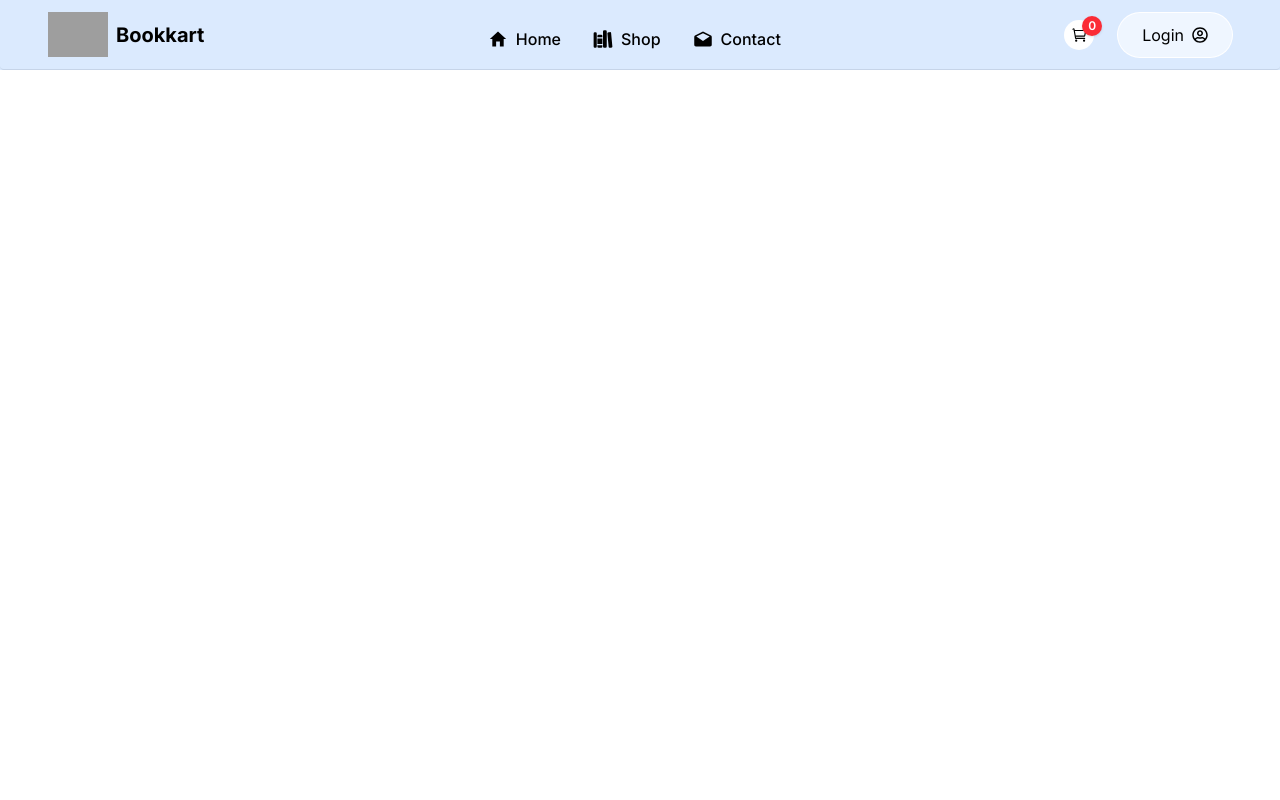
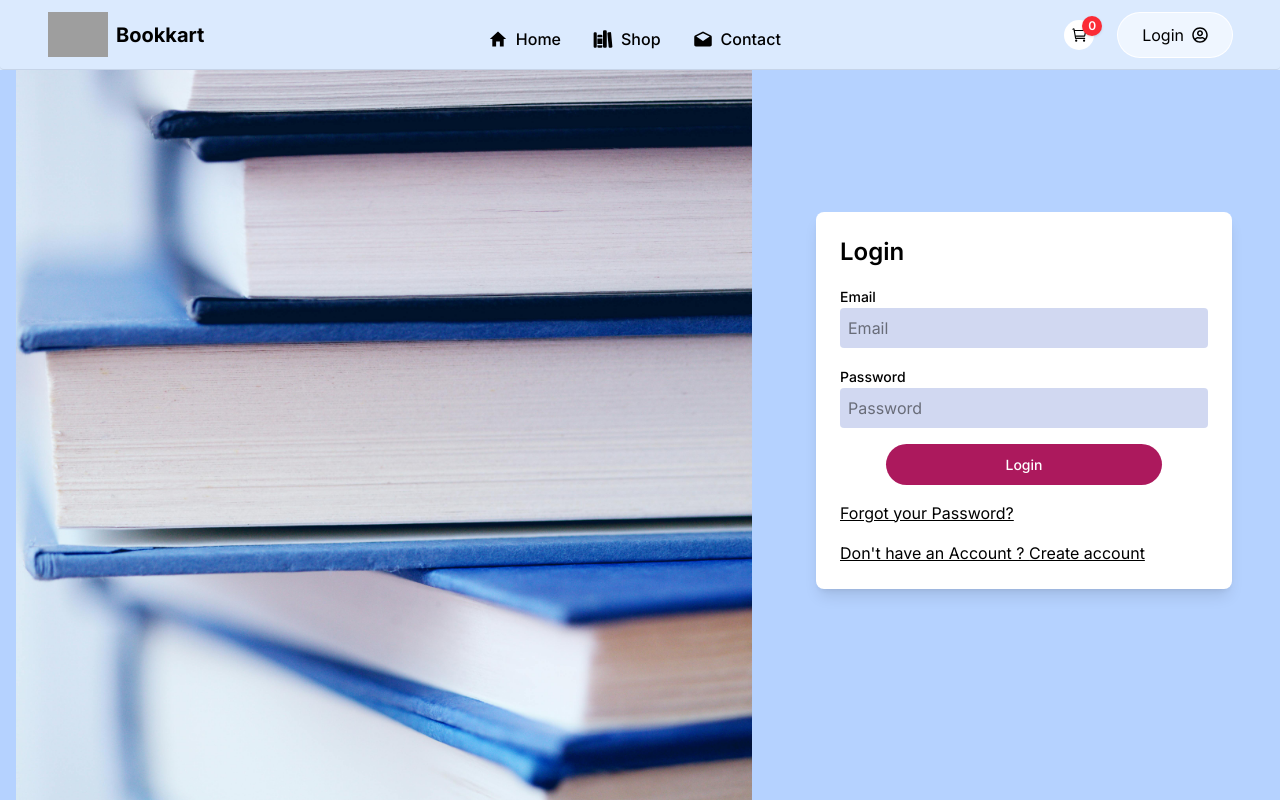
Before and after one commit to meenu-babu/MERNProjectBookFE, a React (Vite) app: page /login in a window 1280 px wide. Built offline with nearby package versions, Linux system fonts and the light colour scheme; grey boxes are pictures that could not be loaded.

Commit message:
login page

```diff
--- a/src/App.jsx
+++ b/src/App.jsx
@@ -21,6 +21,8 @@ function App() {
          <Route path='/cart' element={<Cart/>}/>
          <Route path='/login' element={<Login/>}/>
 
+
+
       </Routes>
       </main>
 
--- a/src/context/ShopContext.jsx
+++ b/src/context/ShopContext.jsx
@@ -4,12 +4,14 @@ import { books } from '../assets/data'
 export const ShopContext = createContext()
 const ShopContextProvider = (props) => {
   const currency = '₹'
+  const delivery_charges=50
   const navigate = useNavigate()
   const [token, setToken] = useState("")
   const [cartItems, setcartItems] = useState({})
 
   // adding item to cart
   const addToCart = async (itemId) => {
+    console.log("cart items:",cartItems)
     const cartData = { ...cartItems } //using a copy of the cartItems
     if (cartData[itemId]) {
       cartData[itemId] += 1
@@ -23,6 +25,7 @@ const ShopContextProvider = (props) => {
 const getCartCount=()=>{
   let totalCount=0
   for(const item in cartItems){
+    console.log("cart item:",item)
     try {
       if(cartItems[item] > 0){
         totalCount +=cartItems[item]
@@ -35,7 +38,28 @@ const getCartCount=()=>{
   return totalCount;
 }
 
-  const contextValue = { books, currency, navigate, token, setToken,cartItems,setcartItems,addToCart,getCartCount }
+// getting total cart amount
+const getCartAmount=()=>{
+  let totalAmount=0
+  for(const item in cartItems){
+    if(cartItems[item] > 0){
+      let itemInfo=books.find((book)=>book._id===item)
+      if(itemInfo){
+        totalAmount+=itemInfo.price * cartItems[item]
+      }
+    }
+  }
+  return totalAmount
+}
+
+//updating the quantity
+const updateQuantity=async(itemId,quantity)=>{
+  const cartData={...cartItems}
+  cartData[itemId]=quantity
+  setcartItems(cartData)
+}
+
+  const contextValue = { books, currency, navigate, token, setToken,cartItems,setcartItems,addToCart,getCartCount,updateQuantity,getCartAmount ,delivery_charges}
   return (
     <ShopContext.Provider value={contextValue}>
       {props.children}
--- a/src/pages/Cart.jsx
+++ b/src/pages/Cart.jsx
@@ -4,11 +4,13 @@ import { FaMinus, FaPlus } from 'react-icons/fa'
 import Title from '../components/Title'
 import { ShopContext } from '../context/ShopContext'
 import CartTotal from './CartTotal'
+import Footer from '../components/Footer'
+
 
 const Cart = () => {
-  const { books, navigate, currency, cartItems } = useContext(ShopContext)
+  const { books, navigate, currency, cartItems,getCartAmount,updateQuantity} = useContext(ShopContext)
   return (
-    <section className='px-4    '>
+    <section className='px-4 '>
       <div className='pt-28'>
         {/* Title */}
         <Title title1={'Cart'} title2={'List'} titleStyles={'h3'} />
@@ -29,13 +31,13 @@ const Cart = () => {
                         <div>
                           <p className='mb-1.5'>{item.category}</p>
                           <div className='flex items-center ring-1 ring-slate-900/5 rounded-full overflow-hidden bg-white'>
-                            <button className='p-1.5 bg-white rounded-full  shadow-md'><FaMinus className='text-xs' /></button>
+                            <button onClick={()=>updateQuantity(item._id,cartItems[item._id]-1)} className='p-1.5 bg-white rounded-full  shadow-md'><FaMinus className='text-xs' /></button>
                             <p className='px-2'>{cartItems[item._id]}</p>
-                            <button className='p-1.5 bg-white rounded-full  shadow-md'><FaPlus className='text-xs' /></button>
+                            <button onClick={()=>updateQuantity(item._id,cartItems[item._id]+1)} className='p-1.5 bg-white rounded-full  shadow-md'><FaPlus className='text-xs' /></button>
                           </div>
                         </div>
                         <h4 className='text-[16px] md:text-[17px] mb-2 font-bold'>{currency}{item.price}</h4>
-                        <TbTrash className='cursor-pointer text-xl text-red-800'/>
+                        <TbTrash onClick={()=>updateQuantity(item._id,cartItems[item._id],0)} className='cursor-pointer text-xl text-red-800'/>
                       </div>
                     </div>
                   </div>
@@ -47,12 +49,16 @@ const Cart = () => {
         </div>
 
         {/* cart summary */}
-        <div>
-          <div>
+        <div className='flex mt-20'>
+          <div className='w-full sm:w-[450px]'>
             <CartTotal/>
+            <button onClick={()=>navigate('/place-order')} className=' text-[14px] font-[500] bg-blue-900 ring-1 ring-secondary text-white px-4 py-2.5 rounded-full mt-6'>
+Proceed to Checkout
+            </button>
           </div>
         </div>
       </div>
+      <Footer/>
     </section>
   )
 }
--- a/src/pages/CartTotal.jsx
+++ b/src/pages/CartTotal.jsx
@@ -1,8 +1,37 @@
-import React from 'react'
+import React, { useContext } from 'react'
+import Title from '../components/Title'
+import { ShopContext } from '../context/ShopContext'
 
 const CartTotal = () => {
+    const {currency,getCartAmount,updateQuantity,delivery_charges}=useContext(ShopContext)
   return (
-    <div>CartTotal</div>
+    <div className='w-full'>
+        {/* Title */}
+        <Title title1={'Cart'} title2={'Total'} titleStyles={'text-[24px] leading-tight md:text-[28px] md:leading-[1.3] mb-4 font-bold'}/>
+        <div className='flex items-center justify-between pt-3'>
+            <h5 className='text-[14px] md:text-[15px] mb-1 font-bold'>SubTotal:</h5>
+            <p className='text-[14px] md:text-[15px] mb-1 font-bold'>{currency}{getCartAmount()}.00</p>
+        </div>
+
+
+        <hr className='mx-auto h-[1px] w-full bg-pink-900/20 my-1 border-0' />
+
+<div className='flex items-center justify-between pt-3'>
+            <h5 className='text-[14px] md:text-[15px] mb-1 font-bold'>Shipping Fee:</h5>
+            <p className='text-[14px] md:text-[15px] mb-1 font-bold'>{getCartAmount()===0 ? "0.00" :`${currency}${delivery_charges}.00`}</p>
+        </div>
+        <hr className='mx-auto h-[1px] w-full bg-pink-900/20 my-1 border-0' />
+
+
+
+        <div className='flex items-center justify-between pt-3'>
+            <h5 className='text-[14px] md:text-[15px] mb-1 font-bold'>SubTotal:</h5>
+            <p className='text-[14px] md:text-[15px] mb-1 font-bold'>{currency}{getCartAmount()===0 ? "0.00" : getCartAmount()+ delivery_charges}.00</p>
+        </div>
+         <hr className='mx-auto h-[1px] w-full bg-pink-900/20 my-1 border-0' />
+
+
+        </div>
   )
 }
 
--- a/src/pages/Login.jsx
+++ b/src/pages/Login.jsx
@@ -1,8 +1,65 @@
-import React from 'react'
+import React, { useState } from 'react'
+import loginImg from "../assets/login_side.jpg"
 
-function Login() {
+const Login = () => {
+
+  const [currState, setcurrState] = useState('Login')
+  const [name, setname] = useState('')
+  const [email, setemail] = useState('')
+  const [password, setpassword] = useState('')
   return (
-    <div>Login</div>
+    <section className='min-h-screen w-full grid grid-cols-1 md:grid-cols-[60%_40%] bg-blue-500/35'>
+      {/* Image side */}
+      <div className="h-0.5 w-full m-0 grid place-items-center bg-gray-100">
+        <img src={loginImg} alt="Login" className="h-full w-full object-contain p-4" />
+      </div>
+
+      {/* Form side */}
+      <div className='h-full ml-0 flex items-center justify-center w-full px-6 md:px-12 py-10  '>
+        <div className='w-full max-w-md bg-white p-6 rounded-lg shadow-lg'>
+<form className="space-y-4">
+  <div>
+    <h2 className="text-2xl font-semibold mb-4">{currState}</h2>
+  </div>
+
+  {currState === "Sign Up" && (
+    <>
+      <div className='w-full'>
+        <label htmlFor='name' className='text-[14px] font-[500]'>Name</label>
+        <input type="text" placeholder="Name" className="w-full p-2  rounded bg-blue-800/20" />
+      </div>
+    </>
+  )}
+
+  <div className='w-full'>
+    <label htmlFor='email' className='text-[14px] font-[500]'>Email</label>
+    <input type="email" placeholder="Email" className="w-full p-2 rounded bg-blue-800/20" />
+  </div>
+
+  <div className='w-full'>
+    <label htmlFor='password' className='text-[14px] font-[500]'>Password</label>
+    <input type="password" placeholder="Password" className="w-full p-2 bg-blue-800/20 rounded" />
+  </div>
+<div className='flex justify-center '>
+<button type='submit' className='text-[14px] font-[500] bg-pink-800/90 text-white ring-1 ring-tertiary px-7 py-2.5 rounded-full w-3/4 '>
+    {currState === "Sign Up" ? 'Sign Up' : 'Login'}
+  </button>
+</div>
+
+
+  <div className='underline'>Forgot your Password?</div>
+
+  {currState === 'Login' ? (
+    <div className='underline'>Don't have an Account ? <span onClick={()=>setcurrState('Sign Up')} className='cursor-pointer hover:text-pink-900'>Create account</span></div>
+  ) : (
+    <div className='underline'>Already have an Account ? <span onClick={()=>setcurrState('Login')} className='cursor-pointer hover:text-pink-900'>Login</span></div>
+  )}
+</form>
+
+        </div>
+      </div>
+    </section>
+
   )
 }
 
--- a/src/pages/PlaceOrder.jsx
+++ b/src/pages/PlaceOrder.jsx
@@ -2,7 +2,9 @@ import React from 'react'
 
 const PlaceOrder = () => {
   return (
-    <div>PlaceOrder</div>
+    <section>
+      <p>Payment added successfully</p>
+    </section>
   )
 }
 
```
Also changed, not shown: src/assets/login_bg.jpeg (added), src/assets/login_side.jpg (added).
